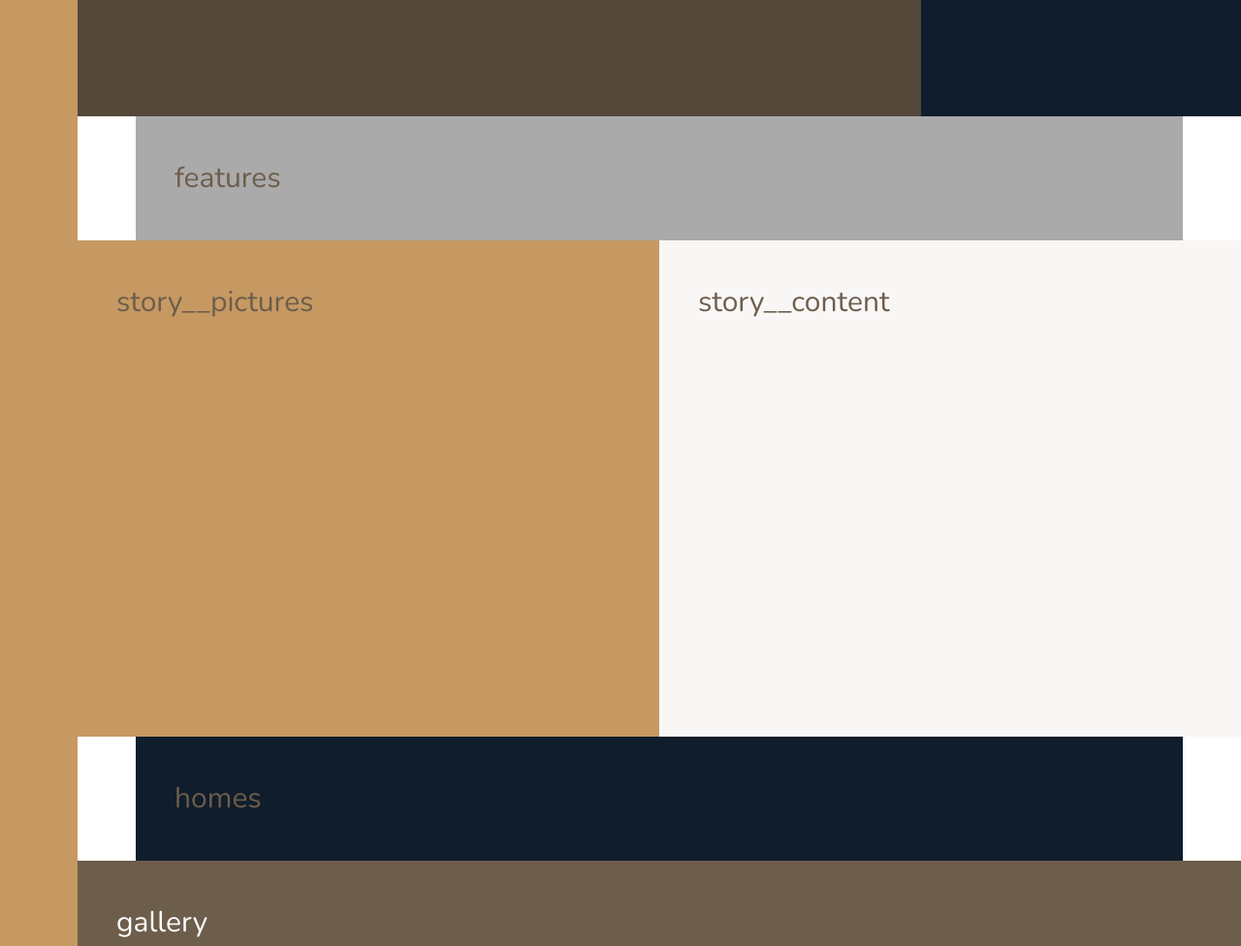
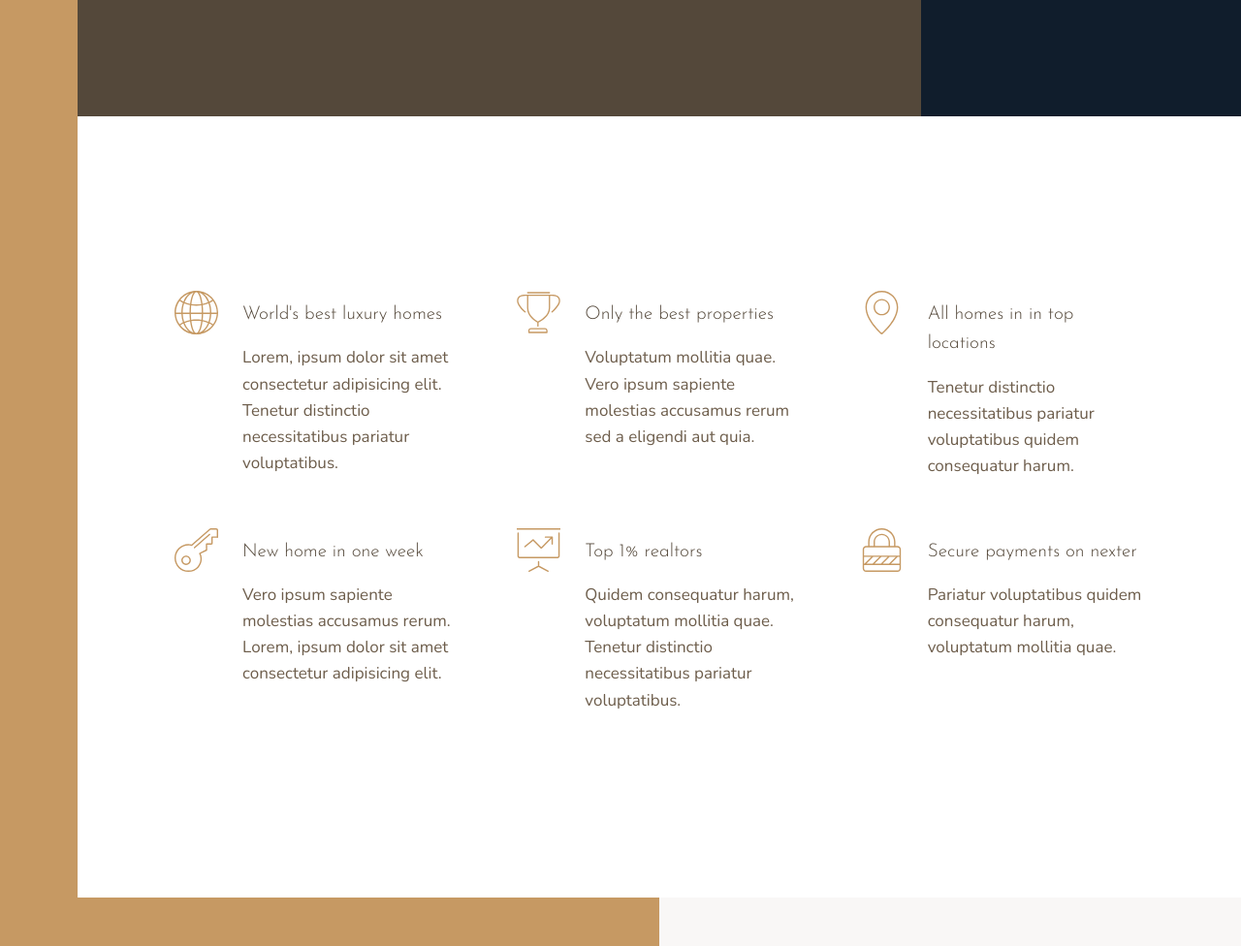
Before and after one commit to zhuanghaixin/CSS-Demo, a website: page Nexter/index.html in a window 1280 px wide. Shown: the part 520-1496 px from the top of the page at 97% size. Drawn offline with nearby package versions, Linux system fonts and the light colour scheme; files that its build step writes are made by us from their sources.

Commit message:
feat(Nexter):完成Nexter的features部分✅

```diff
--- a/Nexter/index.html
+++ b/Nexter/index.html
@@ -22,7 +22,53 @@ sidebar
     realtors
 </div>
 <section class="features">
-    features
+    <div class="feature">
+        <svg class="feature__icon">
+            <use xlink:href="img/sprite.svg#icon-global"></use>
+        </svg>
+        <h4 class="heading-4 heading-4--dark">World's best luxury homes</h4>
+        <p class="feature__text">Lorem, ipsum dolor sit amet consectetur adipisicing elit. Tenetur distinctio necessitatibus pariatur voluptatibus.</p>
+    </div>
+
+    <div class="feature">
+        <svg class="feature__icon">
+            <use xlink:href="img/sprite.svg#icon-trophy"></use>
+        </svg>
+        <h4 class="heading-4 heading-4--dark">Only the best properties</h4>
+        <p class="feature__text">Voluptatum mollitia quae. Vero ipsum sapiente molestias accusamus rerum sed a eligendi aut quia.</p>
+    </div>
+
+    <div class="feature">
+        <svg class="feature__icon">
+            <use xlink:href="img/sprite.svg#icon-map-pin"></use>
+        </svg>
+        <h4 class="heading-4 heading-4--dark">All homes in in top locations</h4>
+        <p class="feature__text">Tenetur distinctio necessitatibus pariatur voluptatibus quidem consequatur harum.</p>
+    </div>
+
+    <div class="feature">
+        <svg class="feature__icon">
+            <use xlink:href="img/sprite.svg#icon-key"></use>
+        </svg>
+        <h4 class="heading-4 heading-4--dark">New home in one week</h4>
+        <p class="feature__text">Vero ipsum sapiente molestias accusamus rerum. Lorem, ipsum dolor sit amet consectetur adipisicing elit.</p>
+    </div>
+
+    <div class="feature">
+        <svg class="feature__icon">
+            <use xlink:href="img/sprite.svg#icon-presentation"></use>
+        </svg>
+        <h4 class="heading-4 heading-4--dark">Top 1% realtors</h4>
+        <p class="feature__text">Quidem consequatur harum, voluptatum mollitia quae. Tenetur distinctio necessitatibus pariatur voluptatibus.</p>
+    </div>
+
+    <div class="feature">
+        <svg class="feature__icon">
+            <use xlink:href="img/sprite.svg#icon-lock"></use>
+        </svg>
+        <h4 class="heading-4 heading-4--dark">Secure payments on nexter</h4>
+        <p class="feature__text">Pariatur voluptatibus quidem consequatur harum, voluptatum mollitia quae.</p>
+    </div>
 </section>
 <div class="story__pictures">story__pictures</div>
 <div class="story__content">
--- a/Nexter/sass/_base.scss
+++ b/Nexter/sass/_base.scss
@@ -34,8 +34,7 @@ body{
 .container{
   display: grid;
   //8rem 给sidebsr 左右两个1fr使其撑开页面宽度
-  grid-template-columns:
-          [sidebar-start] 8rem [sidebar-end full-start]  minmax(6rem, 1fr)  [center-start] repeat(8,[col-start] minmax(min-content,14rem) [col-end]) [center-end] minmax(6rem,1fr) [full-end];
+  grid-template-columns: [sidebar-start] 8rem [sidebar-end full-start]  minmax(6rem, 1fr)  [center-start] repeat(8,[col-start] minmax(min-content,14rem) [col-end]) [center-end] minmax(6rem,1fr) [full-end];
   grid-template-rows:80vh min-content 40vw repeat(3,min-content) ;
 
 
--- a/Nexter/sass/_features.scss
+++ b/Nexter/sass/_features.scss
@@ -1,4 +1,33 @@
 .features{
-  background-color:$color-grey-light-2;
+  //background-color:$color-grey-light-2;
   grid-column: center-start /center-end;
+  //去除
+  margin: 15rem 0;
+  display: grid;
+  //grid-template-columns:repeat(3, 1fr);
+  //如何创建一个响应式组件，不用媒体查询
+  grid-template-columns:repeat(auto-fit,minmax(25rem,1fr));
+  grid-gap:6rem;
+  align-items: start;
 }
+
+.feature{
+  display: grid;
+  grid-template-columns: min-content 1fr;
+  grid-column-gap: 2.5rem;
+  grid-row-gap:1.5rem;
+
+
+  &__icon{
+    fill:$color-primary;
+    width: 4.5rem;
+    height: 4.5rem;
+    grid-row:1 / span 2;
+    transform:translateY(-1rem);
+
+  }
+  &__text{
+    font-size:1.7rem;
+
+  }
+}
--- a/Nexter/sass/_typography.scss
+++ b/Nexter/sass/_typography.scss
@@ -0,0 +1,29 @@
+//extend
+%heading{
+  font-family:$font-display;
+  font-weight:300;
+}
+.heading-1{
+  @extend %heading;
+
+}
+
+.heading-2{
+  @extend %heading;
+
+}
+.heading-3{
+  @extend %heading;
+
+}
+
+.heading-4{
+  @extend %heading;
+  font-size: 1.9rem;
+  &--light{
+    color:$color-grey-light-1;
+  }
+  &--dark{
+    color:$color-grey-dark-1;
+  }
+}
```
